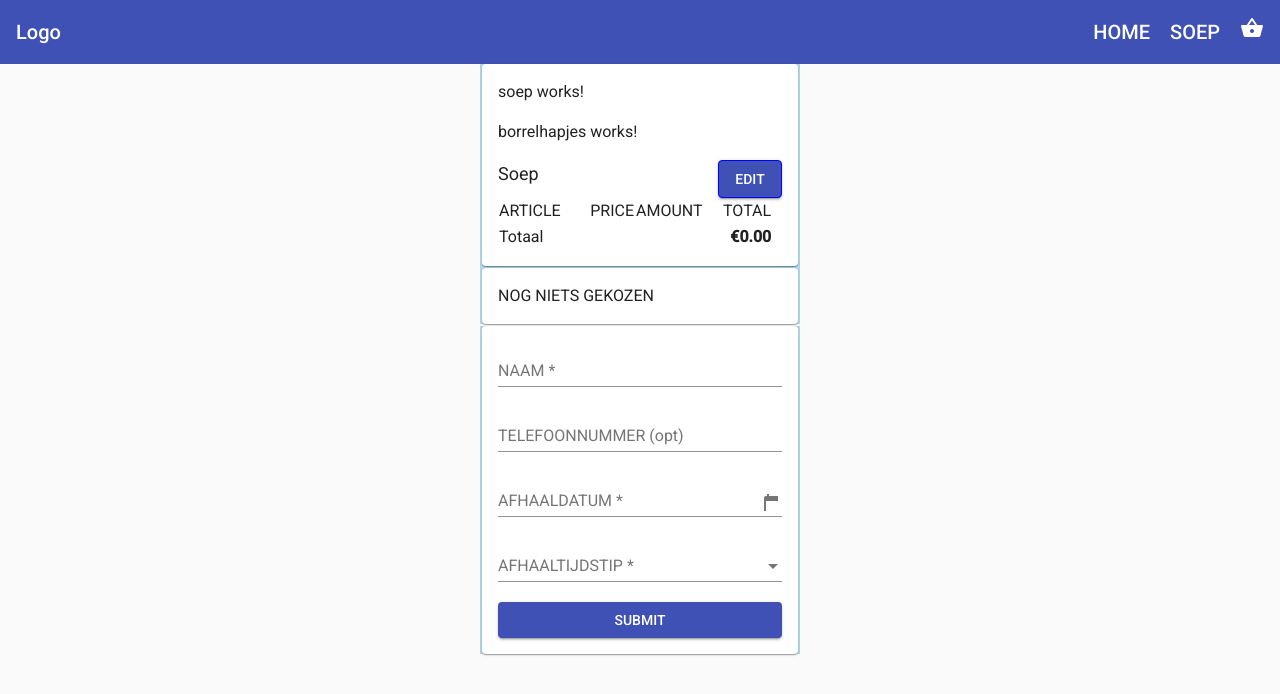
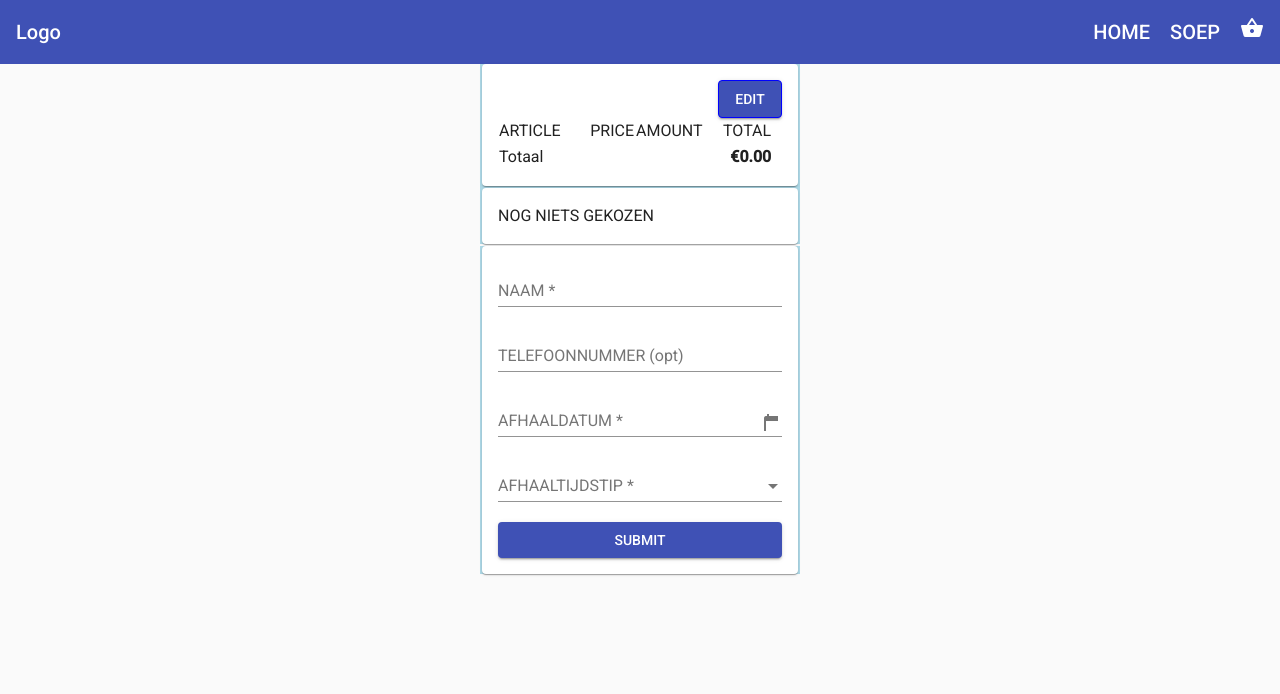
Before and after one commit to jackoschoonderwoerd/restaurant-order-form, an Angular app: page /order in a window 1280 px wide. Shown: the top 694 px of the page. Built offline with nearby package versions, Linux system fonts and the light colour scheme.

Commit message:
minor work on orders

```diff
--- a/src/app/components/courses/courses.service.ts
+++ b/src/app/components/courses/courses.service.ts
@@ -55,6 +55,9 @@ export class CoursesService {
     this.menu = this.menuService.getMenu('cenc');
     console.log(this.menu);
   }
+  getOrderedItems() {
+    return this.orderedItems;
+  }
 
   getCourse(courseName):Course[] {
     this.menu.courses.forEach(course => {
--- a/src/app/components/order/order.component.ts
+++ b/src/app/components/order/order.component.ts
@@ -2,6 +2,7 @@ import { Component, OnInit } from '@angular/core';
 import { SoepService } from '../soep/soep.service';
 import { OrderService } from './order.service';
 import { Router } from '@angular/router';
+import { CoursesService } from '../courses/courses.service';
 
 @Component({
   selector: 'app-order',
@@ -9,7 +10,8 @@ import { Router } from '@angular/router';
   styleUrls: ['./order.component.css']
 })
 export class OrderComponent implements OnInit {
-
+  courses;
+  orderedItems;
   soepOrders;
   itemOrders;
   itemType;
@@ -18,6 +20,7 @@ export class OrderComponent implements OnInit {
   constructor(
     private soepService: SoepService,
     private orderService: OrderService,
+    private coursesService: CoursesService,
     private router: Router) { }
 
   orderItems = [
@@ -28,19 +31,23 @@ export class OrderComponent implements OnInit {
   finalPrice: number = 0;
 
   ngOnInit(): void {
+    this.courses = this.coursesService.getMenu('companyName');
+    console.log(this.courses);
+    this.orderItems = this.coursesService.getOrderedItems();
+    console.log(this.orderItems);
 
-    this.orderService.getItemOrders();
-    this.soepOrders = this.soepService.getCourseOrders().courseOrders;
-    this.itemType = this.soepService.getCourseOrders().itemType;
-    this.calculateTotalItemPrice();
+    // this.orderService.getItemOrders();
+    // this.soepOrders = this.soepService.getCourseOrders().courseOrders;
+    // this.itemType = this.soepService.getCourseOrders().itemType;
+    // this.calculateTotalItemPrice();
   }
   editOrder(itemType) {
-    console.log(itemType);
-    this.router.navigate([itemType]);
+    // console.log(itemType);
+    // this.router.navigate([itemType]);
   }
   calculateTotalItemPrice() {
-    this.soepOrders.forEach(soepOrder => {
-      this.totalItemPrice = this.totalItemPrice + soepOrder.price * soepOrder.quantity;
-    })
+    // this.soepOrders.forEach(soepOrder => {
+    //   this.totalItemPrice = this.totalItemPrice + soepOrder.price * soepOrder.quantity;
+    // })
   }
 }
```
